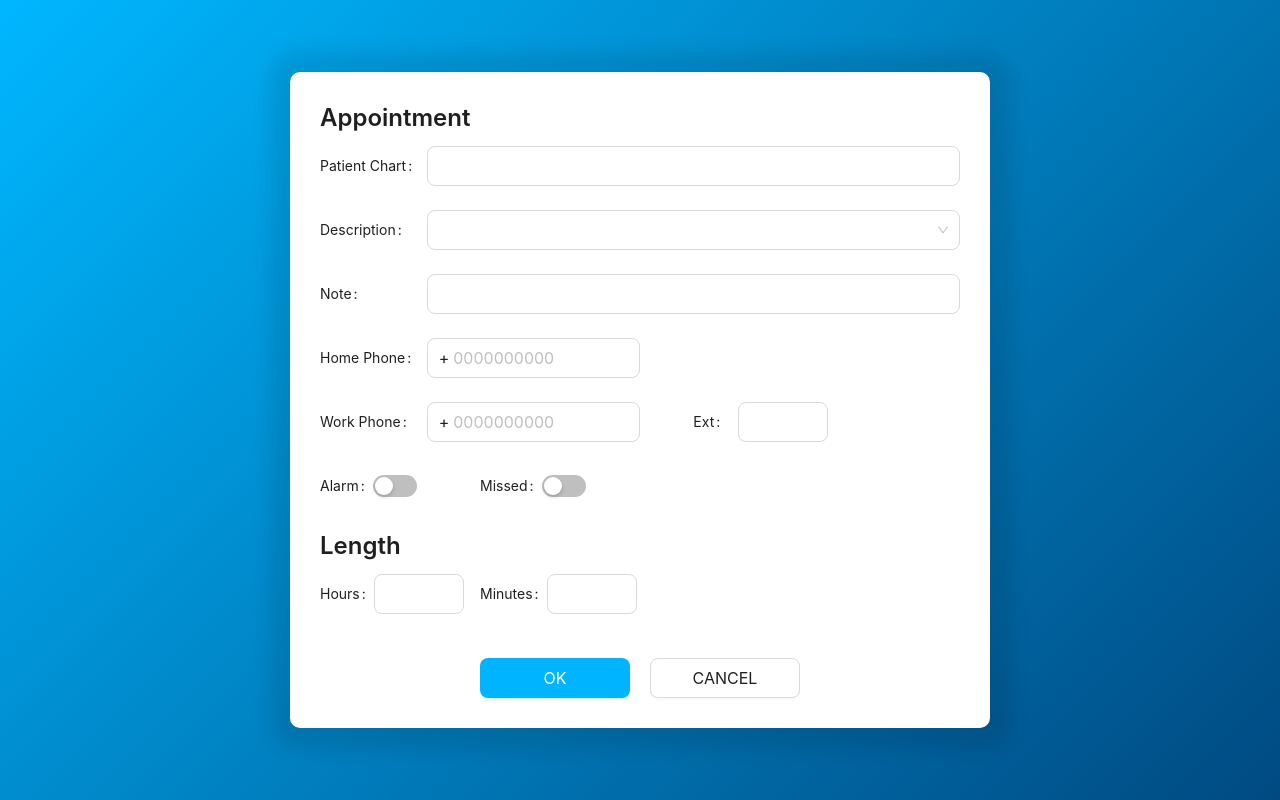
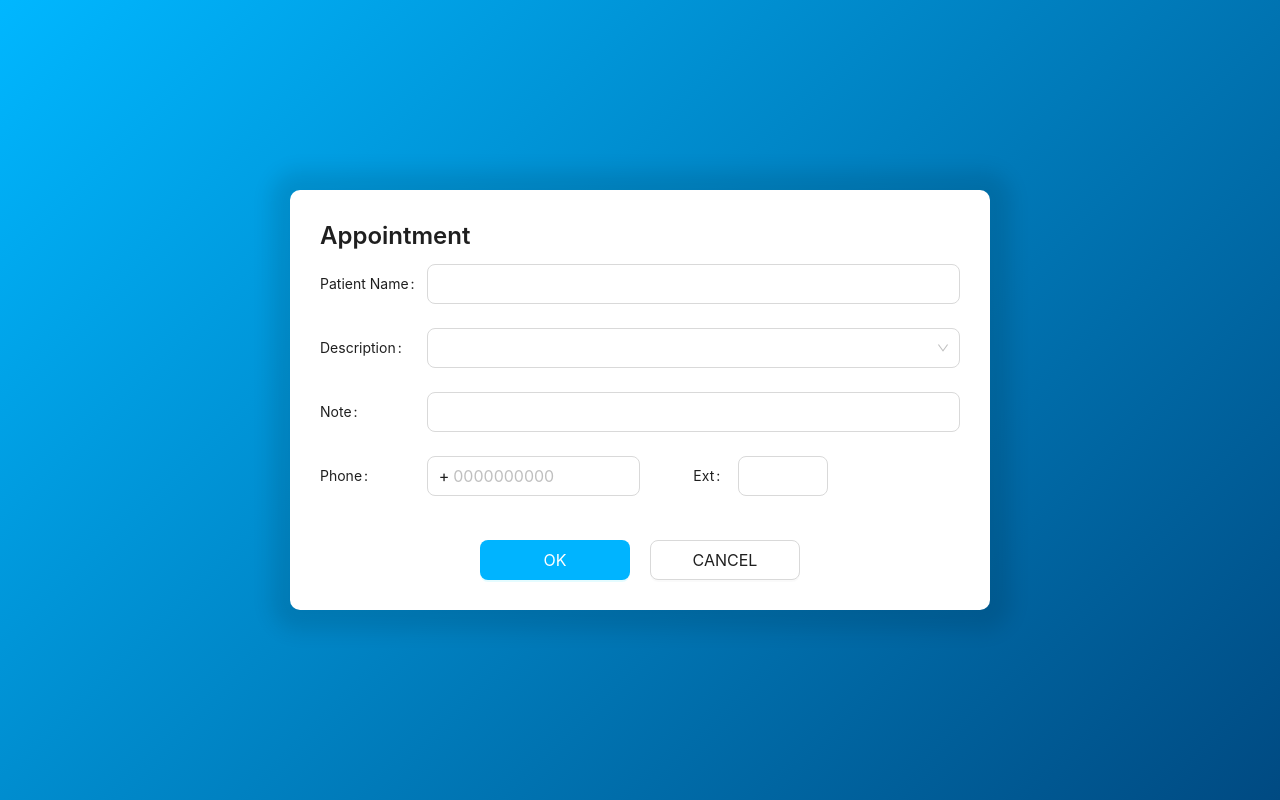
Before and after one commit to iTuga/form-demo, a Next.js app: page / in a window 1280 px wide. Built offline with nearby package versions, Linux system fonts and the light colour scheme.

Commit message:
updated text

```diff
--- a/src/components/Form/index.tsx
+++ b/src/components/Form/index.tsx
@@ -56,7 +56,7 @@ function DemoForm () {
                 <Title level={3}>Appointment</Title>
                 <Form.Item
                     className={styles.formItem}
-                    label="Patient Chart"
+                    label="Patient Name"
                     labelCol={{span: 4}}
                     labelAlign={'left'}
                     validateStatus={statusFor('patient')}
@@ -82,11 +82,13 @@ function DemoForm () {
                         {...formik.getFieldProps(nameof({ description }))}
                         onChange={value => formik.setFieldValue(nameof({ description }), value)}
                     >
-                        <Select.Option value="demo">Description 1</Select.Option>
-                        <Select.Option value="demo">Description 2</Select.Option>
-                        <Select.Option value="demo">Description 3</Select.Option>
-                        <Select.Option value="demo">Description 4</Select.Option>
-                        <Select.Option value="demo">Description 5</Select.Option>
+                        <Select.Option value="demo">I don't know</Select.Option>
+                        <Select.Option value="demo">Initial examination</Select.Option>
+                        <Select.Option value="demo">Neurological physical therapy</Select.Option>
+                        <Select.Option value="demo">Geriatric physical therapy</Select.Option>
+                        <Select.Option value="demo">Vestibular rehabilitation</Select.Option>
+                        <Select.Option value="demo">Orthopedic physical therapy</Select.Option>
+                        <Select.Option value="demo">Cardiovascular and pulmonary physical therapy</Select.Option>
                     </Select>
                 </Form.Item>
                 <Form.Item
@@ -101,24 +103,7 @@ function DemoForm () {
                     <Col span={12}>
                         <Form.Item
                             className={styles.formItem}
-                            label="Home Phone"
-                            labelCol={{span: 8}}
-                            labelAlign={'left'}
-                        >
-                            <Input
-                                autoComplete="off"
-                                prefix={'+'}
-                                placeholder="0000000000"
-                                maxLength={12}
-                            />
-                        </Form.Item>
-                    </Col>
-                </Row>
-                <Row justify={'space-between'}>
-                    <Col span={12}>
-                        <Form.Item
-                            className={styles.formItem}
-                            label="Work Phone"
+                            label="Phone"
                             labelCol={{span: 8}}
                             labelAlign={'left'}
                             validateStatus={statusFor('phone')}
@@ -145,51 +130,6 @@ function DemoForm () {
                         </Form.Item>
                     </Col>
                 </Row>
-                <Row>
-                    <Col span={6}>
-                        <Form.Item
-                            className={styles.formItem}
-                            label="Alarm"
-                            valuePropName="checked"
-                        >
-                            <Switch />
-                        </Form.Item>
-                    </Col>
-                    <Col span={6}>
-                        <Form.Item
-                            label="Missed"
-                            valuePropName="checked"
-                            className={styles.formItem}
-                        >
-                            <Switch />
-                        </Form.Item>
-                    </Col>
-                </Row>
-                <Title level={3}>Length</Title>
-                <Row>
-                    <Col xs={12} sm={6}>
-                        <Form.Item
-                            label="Hours"
-                            className={styles.formItem}
-                        >
-                            <InputNumber
-                                max={23}
-                                min={0}
-                            />
-                        </Form.Item>
-                    </Col>
-                    <Col xs={12} sm={6}>
-                        <Form.Item
-                            label="Minutes"
-                            className={styles.formItem}
-                        >
-                            <InputNumber
-                                max={59}
-                                min={0}
-                            />
-                        </Form.Item>
-                    </Col>
-                </Row>
                 <div className={styles.buttonWrapper}>
                     <Button className={styles.button} type={'primary'} htmlType="submit">Ok</Button>
                     <Button className={styles.button}>Cancel</Button>
@@ -197,13 +137,13 @@ function DemoForm () {
             </Form>
             <div className={`${styles.successBlock} ${isSubmitted && styles.show}`}>
                 <CheckOutlined className={styles.successIcon}/>
-                <Title level={2}>You have successfully submitted the form</Title>
+                <Title level={2}>Thanks for your request!  We are creating appointment for you and will send confirmation  soon!</Title>
                 <Button
                     type={'primary'}
                     htmlType="submit"
                     onClick={() => setIsSubmitted(false)}
                 >
-                    Send another one
+                    Create another appointment
                 </Button>
             </div>
         </div>
```
